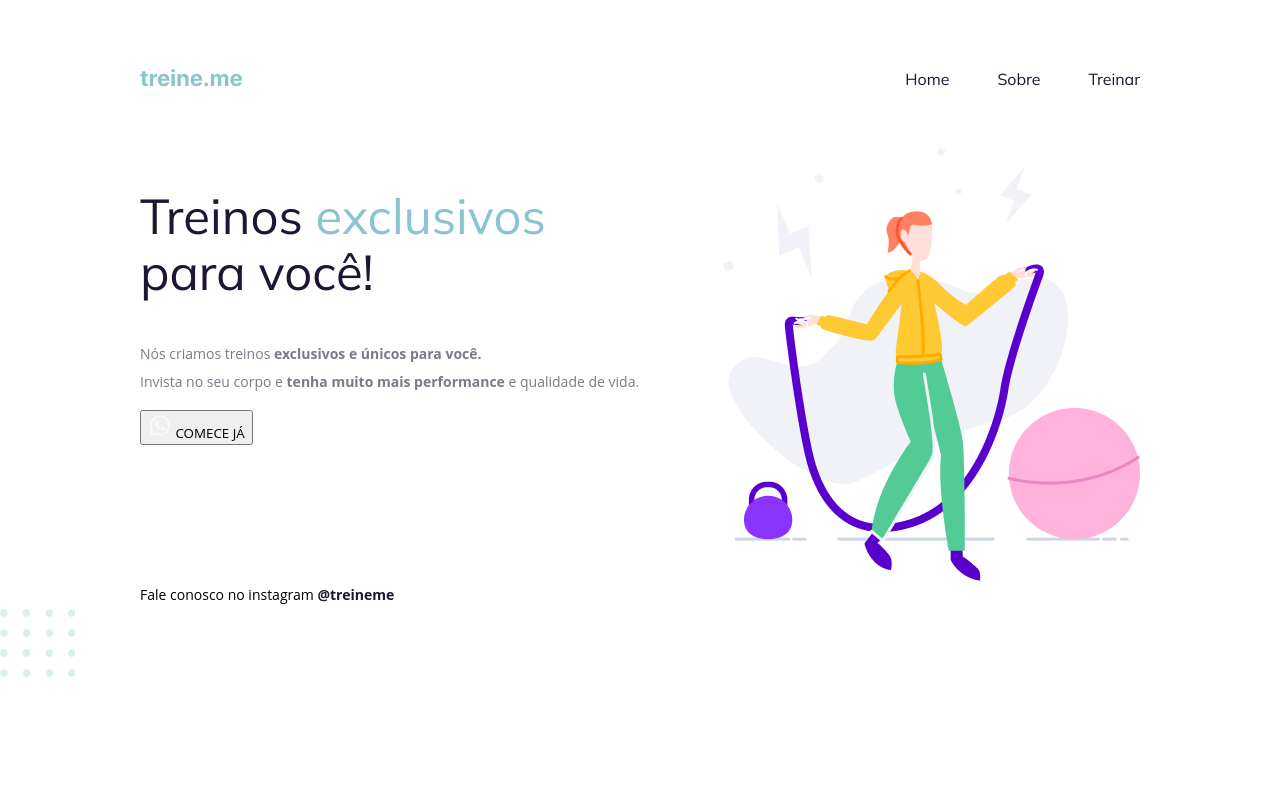
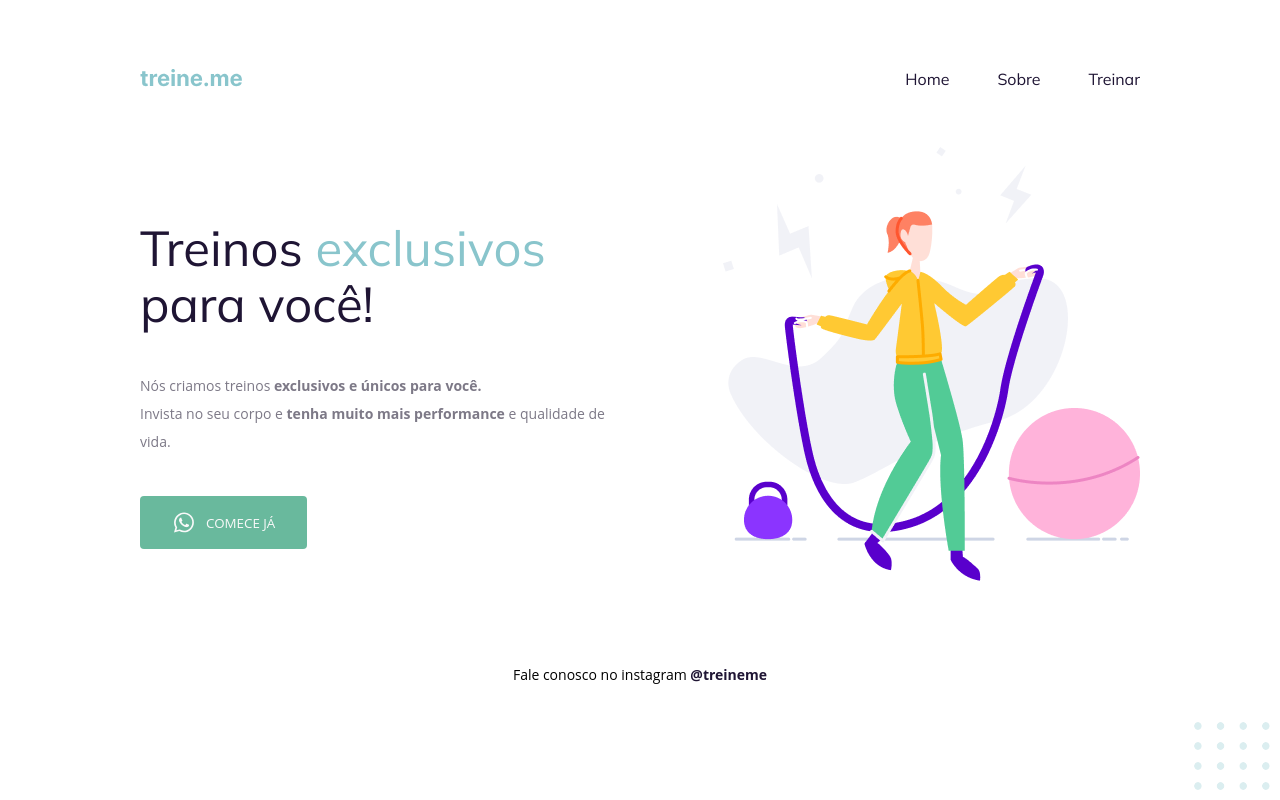
Before and after one commit to thiagoshibata/explorer-projeto-02, a plain HTML site: page index.html in a window 1280 px wide. Drawn offline with Linux system fonts and the light colour scheme.

Commit message:
ajustando as configur ações do botão da página

```diff
--- a/index.html
+++ b/index.html
@@ -49,7 +49,7 @@
       </main>
       <footer>Fale conosco no instagram <a href="#">@treineme </a></footer>
     </div>
-    <img
+    <img id="balls"
       src="img/balls.svg"
       alt="Bolinhas decorativas no canto inferior direito da tela"
     />
--- a/style.css
+++ b/style.css
@@ -39,7 +39,13 @@ ul {
 main {
   display: flex;
   justify-content: space-between;
+  align-items: center;
 }
+
+section {
+  width: 489px;
+}
+
 h1 {
   font-size: 49px;
   line-height: 56px;
@@ -51,22 +57,50 @@ h1 span {
   color: #89c5cc;
 }
 
-p {
+section p {
+  margin: 40px 0;
   font-size: 14px;
   line-height: 28px;
   color: #7d7987;
 }
 
 button {
+  display: flex;
+
+  justify-content: center;
+  align-items: center;
+  gap: 10px;
+
+  background: #69b99d;
+  border-radius: 4px;
+  border: none;
+  padding: 14px 32px;
+
   text-transform: uppercase;
+  color: #f9f9f9;
   font-family: "Open Sans", sans-serif;
+
+  cursor: pointer;
+}
+
+button:hover {
+  background: #4ea788;
 }
 
 footer {
   font-size: 14px;
   line-height: 28px;
+
+  text-align: center;
+  margin-top: 80px;
 }
 
 footer a {
   font-weight: bold;
 }
+
+#balls {
+  position: fixed;
+  right: 0;
+  bottom: 0;
+}
```
